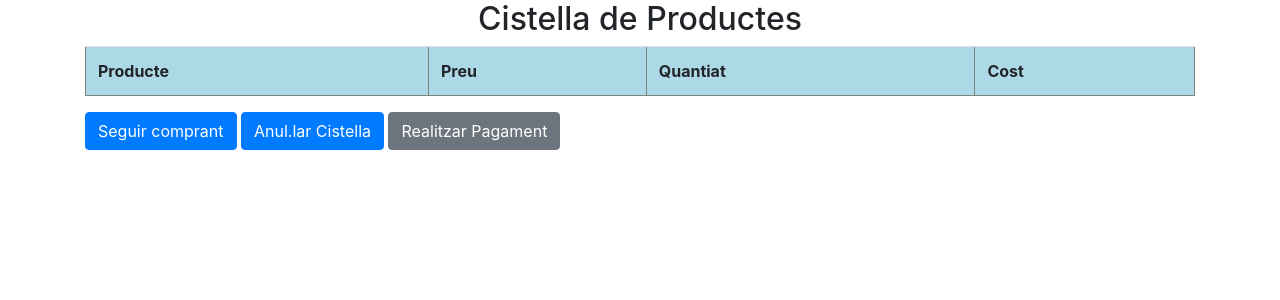
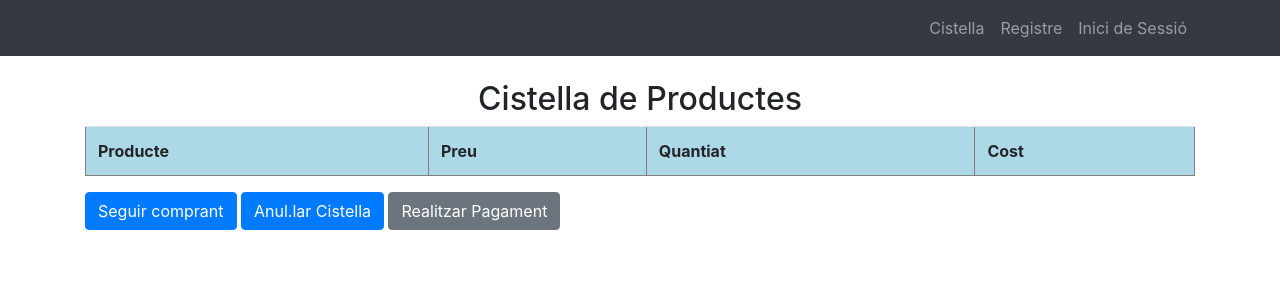
Before and after one commit to SusannaMontero/BotigaSabates, a PHP site: page /VISTESCLIENT/cistella.php in a window 1280 px wide. Shown: the top 300 px of the page. Run offline with PHP 8.4, Linux system fonts and the light colour scheme; lists and menus that the app fills with data are empty; some libraries are stand-ins or nearby versions.

Commit message:
17/01/21
Afegits: mètode validació d'usuaris+arxiu php de validació d'usuaris+mostrar el nom de l'usuari al menú+creat el menú que es veu al catàleg i a la cistella+creat formulari a finestra modal que recull les dades pel login

```diff
--- a/DAO/MetodesDAO.php
+++ b/DAO/MetodesDAO.php
@@ -54,4 +54,23 @@ class MetodesDAO    {
         return $llista;
 
     }
+
+// Funcio que em permet validar a l'usuari, la creo abans de crear l'arxiu de validació
+    public function validarUsuari ($nom,$pas)  {
+
+        $con=new ConexioDB();
+        $conOK=$con->getConnexio();
+
+    // faig la consulta a la BBDD amb una sentència SELECT
+
+        $res=$conOK->prepare ("select * from clients where nom='$nom' and pas='$pas'");
+        $res->execute();
+
+        foreach ($res as $row) {
+            $llista = $row;
         }
+
+        return $llista;
+
+        }
+}
--- a/VISTESCLIENT/cistella.php
+++ b/VISTESCLIENT/cistella.php
@@ -20,8 +20,56 @@
     </head>
 
     <body>
+
+
+    <!-- Menu Bootstrap -->
+    <nav class="navbar fixed-top navbar-expand-lg navbar-dark bg-dark fixed-top">
+          <div class="container">
+                <span class="navbar-toggle-icon"></span>
+            <div class="collapse navbar-collapse" id="navbarResponsive">
+                <ul class="navbar-nav ml-auto">
+                    <li class="nav-item">
+                        <a class="nav-link" href="cistella.php">Cistella</a>
+                    </li>
+            <!-- valido sessió, de tal manera que si var de sessió 'acces' és buida o diferent de true apareixerà el registre -->
+                    <?php
+                        if (!isset ($_SESSION['acces']) || $_SESSION['acces']<>true) {
+
+                    ?>
+
+                    <li class="nav-item">
+                        <a class="nav-link" href="registre.php">Registre</a>
+                    </li>
+                    <li class="nav-item">
+                        <a class="nav-link" href="" data-toggle="modal" data-target="#loginModal">Inici de Sessió</a>
+                    </li>
+
+            <!-- en cas que la var de sessió no sigui buida o sigui true aleshores apareix el missatge de benvinguda + el nom de l'usuari -->
+                    <?php
+                        }
+                        else{
+                    ?>
+
+                    <li class="nav-item">
+                        <a class="nav-link">Benvinguda/Benvingut <?php echo $_SESSION['nom']; ?></a>
+                    </li>
+                    <li class="nav-item">
+                        <a href="tancar.php" class="nav-link">Tancar Sessió</a>
+                    </li>
+
+                    <?php
+                        }
+                    ?>
+
+                </ul>
+            </div>
+          </div>
+        </nav>
+    <!-- fi del menú -->
+
+
         <div class="container">
-            <h2 align="center">Cistella de Productes</h2>
+            <h2 align="center" style="margin-top: 80px">Cistella de Productes</h2>
             <table border="1" align="center" width="400" class="table">
 
                 <tr style ="background: lightblue">
```
Also changed, not shown: VISTESCLIENT/cataleg.php (+27 -7 lines), VISTESCLIENT/valida.php (added, +26 -0 lines). Lines whose indentation alone changed are shown as unchanged.
